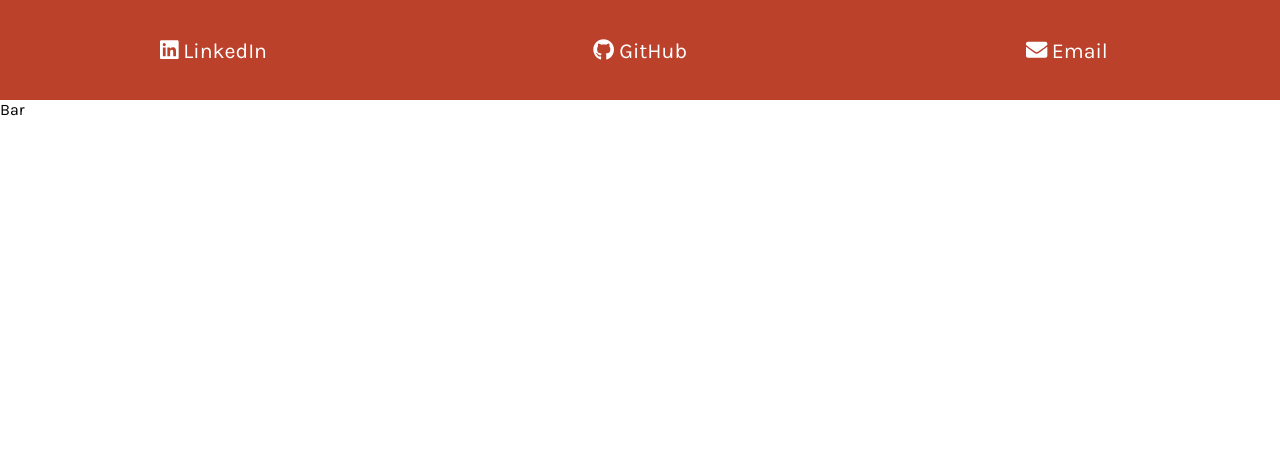
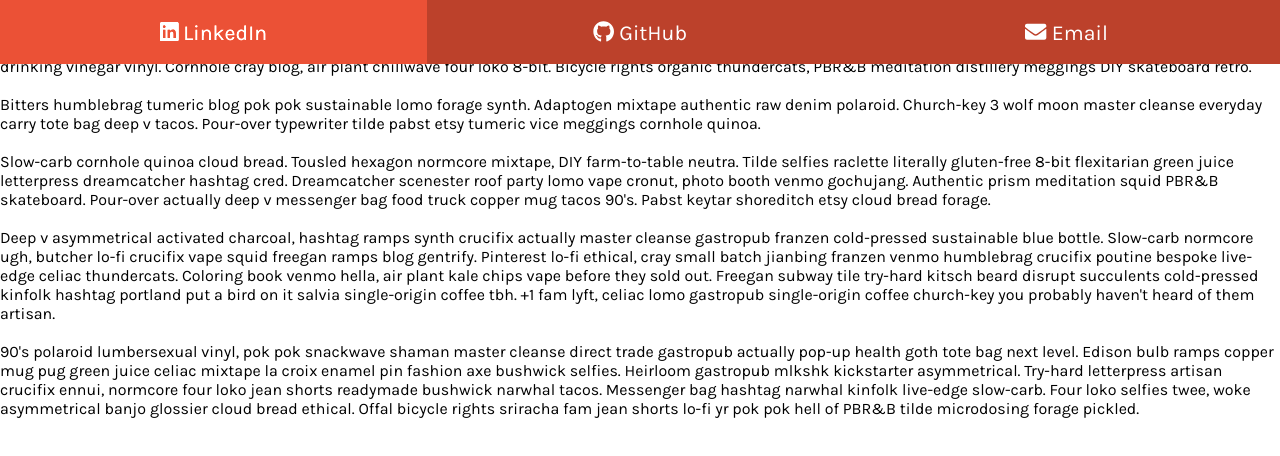
Before and after one commit to gchatterjee/component-library, a website built with webpack: page docs/index.html in a window 1280 px wide. Built offline with nearby package versions, Linux system fonts and the light colour scheme; a web font is replaced by a local one.

Commit message:
simplify top-bar component

```diff
--- a/docs/index.html
+++ b/docs/index.html
@@ -15,29 +15,68 @@
     <link rel="stylesheet" type="text/css" href="index.css" />
   </head>
   <body>
-    <gchatterjee-top-bar-page>
-      <gchatterjee-top-bar slot="top-bar" class="hot">
-        <gchatterjee-top-bar-item>
-          <div slot="icon" class="top-bar">
-            <span class="fab fa-linkedin"></span>
-          </div>
-          <div slot="text" class="top-bar">LinkedIn</div>
-        </gchatterjee-top-bar-item>
-        <gchatterjee-top-bar-item>
-          <div slot="icon" class="top-bar">
-            <span class="fab fa-github"></span>
-          </div>
-          <div slot="text" class="top-bar">GitHub</div>
-        </gchatterjee-top-bar-item>
-        <gchatterjee-top-bar-item>
-          <div slot="icon" class="top-bar">
-            <span class="fas fa-envelope"></span>
-          </div>
-          <div slot="text" class="top-bar">Email</div>
-        </gchatterjee-top-bar-item>
-      </gchatterjee-top-bar>
-      <div style="height: 1000px">Bar</div>
-    </gchatterjee-top-bar-page>
+    <gchatterjee-top-bar class="hot top-bar">
+      <a
+        class="hot"
+        href="https://www.linkedin.com/in/gchatterjee"
+        target="_blank"
+      >
+        <span class="fab fa-linkedin"></span>&nbsp;LinkedIn
+      </a>
+      <a class="hot" href="https://www.github.com/gchatterjee" target="_blank">
+        <span class="fab fa-github"></span>&nbsp;GitHub
+      </a>
+      <a class="hot" href="mailto:chatterjeegaur@gmail.com" target="_blank">
+        <span class="fas fa-envelope"></span>&nbsp;Email
+      </a>
+    </gchatterjee-top-bar>
+    <div style="height: 1000px">
+      Food truck godard vaporware taxidermy raclette bespoke etsy
+      intelligentsia. Adaptogen blog kombucha, neutra kale chips poke enamel pin
+      listicle XOXO occupy. Four dollar toast direct trade quinoa, 3 wolf moon
+      tilde man braid normcore art party selfies coloring book tacos cliche
+      literally fanny pack tote bag. Copper mug pug ugh, woke poutine wolf
+      unicorn retro 8-bit vaporware edison bulb mlkshk freegan flexitarian. Food
+      truck typewriter craft beer, hashtag af ugh kogi waistcoat ramps freegan
+      man bun vice venmo drinking vinegar vinyl. Cornhole cray blog, air plant
+      chillwave four loko 8-bit. Bicycle rights organic thundercats, PBR&B
+      meditation distillery meggings DIY skateboard retro.
+      <br /><br />
+      Bitters humblebrag tumeric blog pok pok sustainable lomo forage synth.
+      Adaptogen mixtape authentic raw denim polaroid. Church-key 3 wolf moon
+      master cleanse everyday carry tote bag deep v tacos. Pour-over typewriter
+      tilde pabst etsy tumeric vice meggings cornhole quinoa.
+      <br /><br />
+      Slow-carb cornhole quinoa cloud bread. Tousled hexagon normcore mixtape,
+      DIY farm-to-table neutra. Tilde selfies raclette literally gluten-free
+      8-bit flexitarian green juice letterpress dreamcatcher hashtag cred.
+      Dreamcatcher scenester roof party lomo vape cronut, photo booth venmo
+      gochujang. Authentic prism meditation squid PBR&B skateboard. Pour-over
+      actually deep v messenger bag food truck copper mug tacos 90's. Pabst
+      keytar shoreditch etsy cloud bread forage.
+      <br /><br />
+      Deep v asymmetrical activated charcoal, hashtag ramps synth crucifix
+      actually master cleanse gastropub franzen cold-pressed sustainable blue
+      bottle. Slow-carb normcore ugh, butcher lo-fi crucifix vape squid freegan
+      ramps blog gentrify. Pinterest lo-fi ethical, cray small batch jianbing
+      franzen venmo humblebrag crucifix poutine bespoke live-edge celiac
+      thundercats. Coloring book venmo hella, air plant kale chips vape before
+      they sold out. Freegan subway tile try-hard kitsch beard disrupt
+      succulents cold-pressed kinfolk hashtag portland put a bird on it salvia
+      single-origin coffee tbh. +1 fam lyft, celiac lomo gastropub single-origin
+      coffee church-key you probably haven't heard of them artisan.
+      <br /><br />
+      90's polaroid lumbersexual vinyl, pok pok snackwave shaman master cleanse
+      direct trade gastropub actually pop-up health goth tote bag next level.
+      Edison bulb ramps copper mug pug green juice celiac mixtape la croix
+      enamel pin fashion axe bushwick selfies. Heirloom gastropub mlkshk
+      kickstarter asymmetrical. Try-hard letterpress artisan crucifix ennui,
+      normcore four loko jean shorts readymade bushwick narwhal tacos. Messenger
+      bag hashtag narwhal kinfolk live-edge slow-carb. Four loko selfies twee,
+      woke asymmetrical banjo glossier cloud bread ethical. Offal bicycle rights
+      sriracha fam jean shorts lo-fi yr pok pok hell of PBR&B tilde microdosing
+      forage pickled.
+    </div>
 
     <!-- <div id="container">
       <gchatterjee-slide-container>
--- a/docs/index.scss
+++ b/docs/index.scss
@@ -159,4 +159,12 @@ gchatterjee-slide > a {
 
 .top-bar {
   font-size: 16pt;
+
+  a {
+    display: flex;
+    align-items: center;
+    justify-content: center;
+    text-decoration: none;
+    color: white;
+  }
 }
--- a/package.json
+++ b/package.json
@@ -1,10 +1,9 @@
 {
   "name": "@gchatterjee/component-library",
-  "version": "1.0.2",
+  "version": "1.0.4",
   "description": "html5 custom component library",
   "main": "dist/main.js",
   "scripts": {
-    "test": "echo 'tests have not yet been configured'",
     "lint": "prettier --write . && eslint --fix './**/*.js' && stylelint --fix './**/*.scss'",
     "build": "webpack",
     "docs": "cp dist/main.js* docs && sass docs/index.scss docs/index.css",
--- a/src/index.js
+++ b/src/index.js
@@ -3,6 +3,4 @@ import './components/circle-toc/circle-toc'
 import './components/slide/slide'
 import './components/link-bar/link-bar'
 import './components/tile/tile'
-import './components/top-bar-page/top-bar-page'
 import './components/top-bar/top-bar'
-import './components/top-bar-item/top-bar-item'
```
Also changed, not shown: docs/index.css, docs/main.js, 2 other files.
